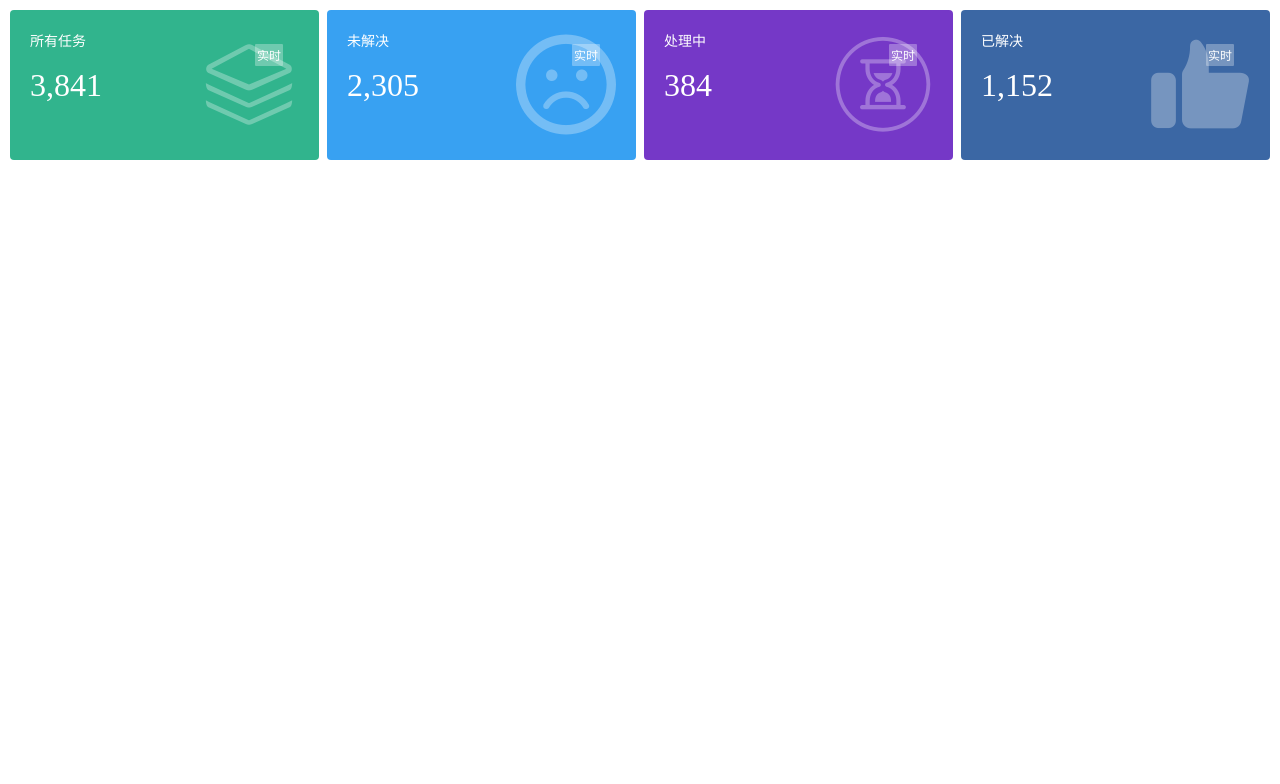
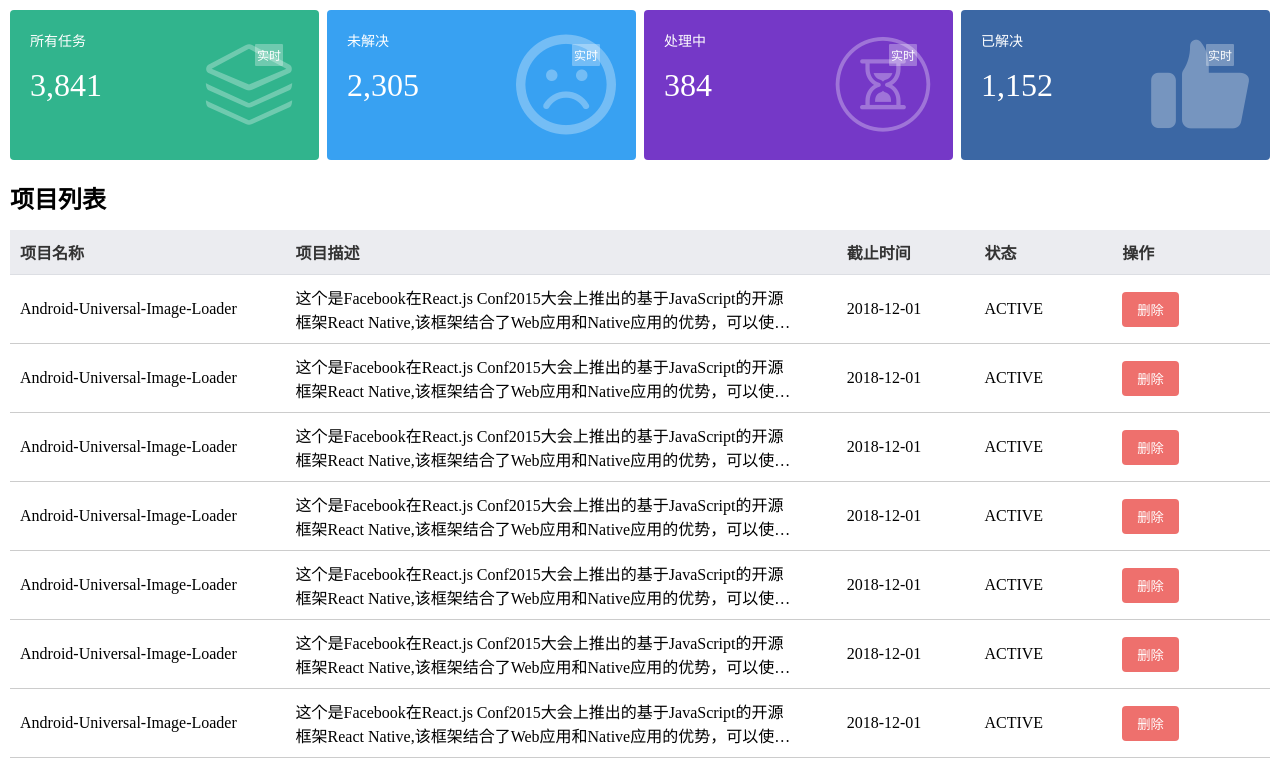
Before and after one commit to HXgrowns/project-manager-2020-1-8-6-26-22-695-master, a plain HTML site: page index.html in a window 1280 px wide. Drawn offline with Linux system fonts and the light colour scheme.

Commit message:
[huxiao] {add}: add items-link-layout

```diff
--- a/css/index.css
+++ b/css/index.css
@@ -7,7 +7,7 @@ body {
   padding: 10px;
 }
 
-.nav {
+.header {
   display: flex;
   justify-content: space-between;
 }
@@ -68,3 +68,54 @@ body {
   border-radius: 1px;
   background-color: rgba(255, 255, 255, 0.3);
 }
+
+.section {
+  margin-top: 20px;
+}
+.table {
+  display: flex;
+  justify-content: space-between;
+  align-items: center;
+  padding: 10px;
+}
+.table-header {
+  margin-top: 15px;
+  color: #333;
+  font-size: 16px;
+  font-weight: bolder;
+  border-bottom: 1px solid #dcdee3;
+  background: #ebecf0;
+}
+.item-name{
+  flex: 2;
+}
+.item-describe {
+  flex: 4;
+}
+.describe-content {
+  display: -webkit-box;
+  -webkit-box-orient: vertical;
+  -webkit-line-clamp: 2;
+  overflow: hidden;
+  width: 90%;
+  word-wrap: break-word;
+}
+.deadline{
+  flex: 1;
+}
+.status{
+  flex: 1;
+}
+.operation{
+  flex: 1;
+}
+.delete-button {
+  padding: 8px 15px;
+  color: white;
+  border: none;
+  border-radius: 4px;
+  background-color: #ee706d;
+}
+.table-content {
+  border-bottom: 1px solid #ccc;
+}
--- a/index.html
+++ b/index.html
@@ -9,7 +9,7 @@
 </head>
 
 <body>
-  <header class="nav">
+  <header class="header">
     <div class="status-bar all-task">
       <div class="type-and-count">
         <p class="task-type">所有任务</p>
@@ -51,8 +51,94 @@
       </div>
     </div>
   </header>
-  <section>
-
+  <section class="section">
+    <h1>项目列表</h1>
+    <ul class="content">
+      <li class="table table-header">
+        <div class="item-name">项目名称</div>
+        <div class="item-describe">项目描述</div>
+        <div class="deadline">截止时间</div>
+        <div class="status">状态</div>
+        <div class="operation">操作</div>
+      </li>
+      <li class="table table-content">
+        <div class="item-name">Android-Universal-Image-Loader</div>
+        <div class="item-describe">
+          <p class="describe-content">
+            这个是Facebook在React.js Conf2015大会上推出的基于JavaScript的开源框架React Native,该框架结合了Web应用和Native应用的优势，可以使用JavaScript啊啊啊啊
+          </p>
+        </div>
+        <div class="deadline">2018-12-01</div>
+        <div class="status">ACTIVE</div>
+        <div class="operation"><button class="delete-button">删除</button></div>
+      </li>
+      <li class="table table-content">
+        <div class="item-name">Android-Universal-Image-Loader</div>
+        <div class="item-describe">
+          <p class="describe-content">
+            这个是Facebook在React.js Conf2015大会上推出的基于JavaScript的开源框架React Native,该框架结合了Web应用和Native应用的优势，可以使用JavaScript啊啊啊啊
+          </p>
+        </div>
+        <div class="deadline">2018-12-01</div>
+        <div class="status">ACTIVE</div>
+        <div class="operation"><button class="delete-button">删除</button></div>
+      </li>
+      <li class="table table-content">
+        <div class="item-name">Android-Universal-Image-Loader</div>
+        <div class="item-describe">
+          <p class="describe-content">
+            这个是Facebook在React.js Conf2015大会上推出的基于JavaScript的开源框架React Native,该框架结合了Web应用和Native应用的优势，可以使用JavaScript啊啊啊啊
+          </p>
+        </div>
+        <div class="deadline">2018-12-01</div>
+        <div class="status">ACTIVE</div>
+        <div class="operation"><button class="delete-button">删除</button></div>
+      </li>
+      <li class="table table-content">
+        <div class="item-name">Android-Universal-Image-Loader</div>
+        <div class="item-describe">
+          <p class="describe-content">
+            这个是Facebook在React.js Conf2015大会上推出的基于JavaScript的开源框架React Native,该框架结合了Web应用和Native应用的优势，可以使用JavaScript啊啊啊啊
+          </p>
+        </div>
+        <div class="deadline">2018-12-01</div>
+        <div class="status">ACTIVE</div>
+        <div class="operation"><button class="delete-button">删除</button></div>
+      </li>
+      <li class="table table-content">
+        <div class="item-name">Android-Universal-Image-Loader</div>
+        <div class="item-describe">
+          <p class="describe-content">
+            这个是Facebook在React.js Conf2015大会上推出的基于JavaScript的开源框架React Native,该框架结合了Web应用和Native应用的优势，可以使用JavaScript啊啊啊啊
+          </p>
+        </div>
+        <div class="deadline">2018-12-01</div>
+        <div class="status">ACTIVE</div>
+        <div class="operation"><button class="delete-button">删除</button></div>
+      </li>
+      <li class="table table-content">
+        <div class="item-name">Android-Universal-Image-Loader</div>
+        <div class="item-describe">
+          <p class="describe-content">
+            这个是Facebook在React.js Conf2015大会上推出的基于JavaScript的开源框架React Native,该框架结合了Web应用和Native应用的优势，可以使用JavaScript啊啊啊啊
+          </p>
+        </div>
+        <div class="deadline">2018-12-01</div>
+        <div class="status">ACTIVE</div>
+        <div class="operation"><button class="delete-button">删除</button></div>
+      </li>
+      <li class="table table-content">
+        <div class="item-name">Android-Universal-Image-Loader</div>
+        <div class="item-describe">
+          <p class="describe-content">
+            这个是Facebook在React.js Conf2015大会上推出的基于JavaScript的开源框架React Native,该框架结合了Web应用和Native应用的优势，可以使用JavaScript啊啊啊啊
+          </p>
+        </div>
+        <div class="deadline">2018-12-01</div>
+        <div class="status">ACTIVE</div>
+        <div class="operation"><button class="delete-button">删除</button></div>
+      </li>
+    </ul>
   </section>
 </body>
 
```
